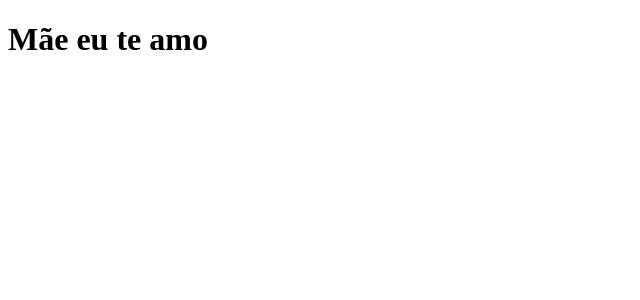
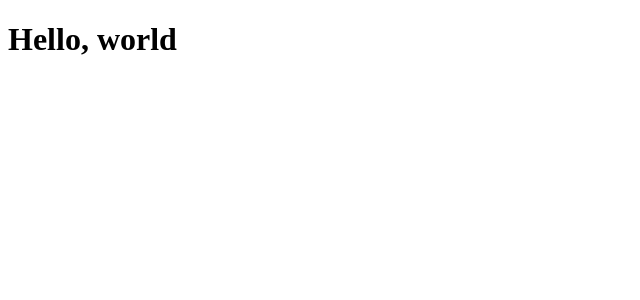
Before and after one commit to wilckmaia/projetoTabNews, a Next.js app: page / in a window 1280 px wide. Shown: the top 300 px of the page, without its empty margins (0-640 px from the left). Built offline with nearby package versions, Linux system fonts and the light colour scheme.

Commit message:
modifica a frase

```diff
--- a/pages/index.js
+++ b/pages/index.js
@@ -1,5 +1,5 @@
 function Home() {
-    return <h1>Mãe eu te amo</h1>
+    return <h1>Hello, world</h1>
 }
 
 export default Home;
```
